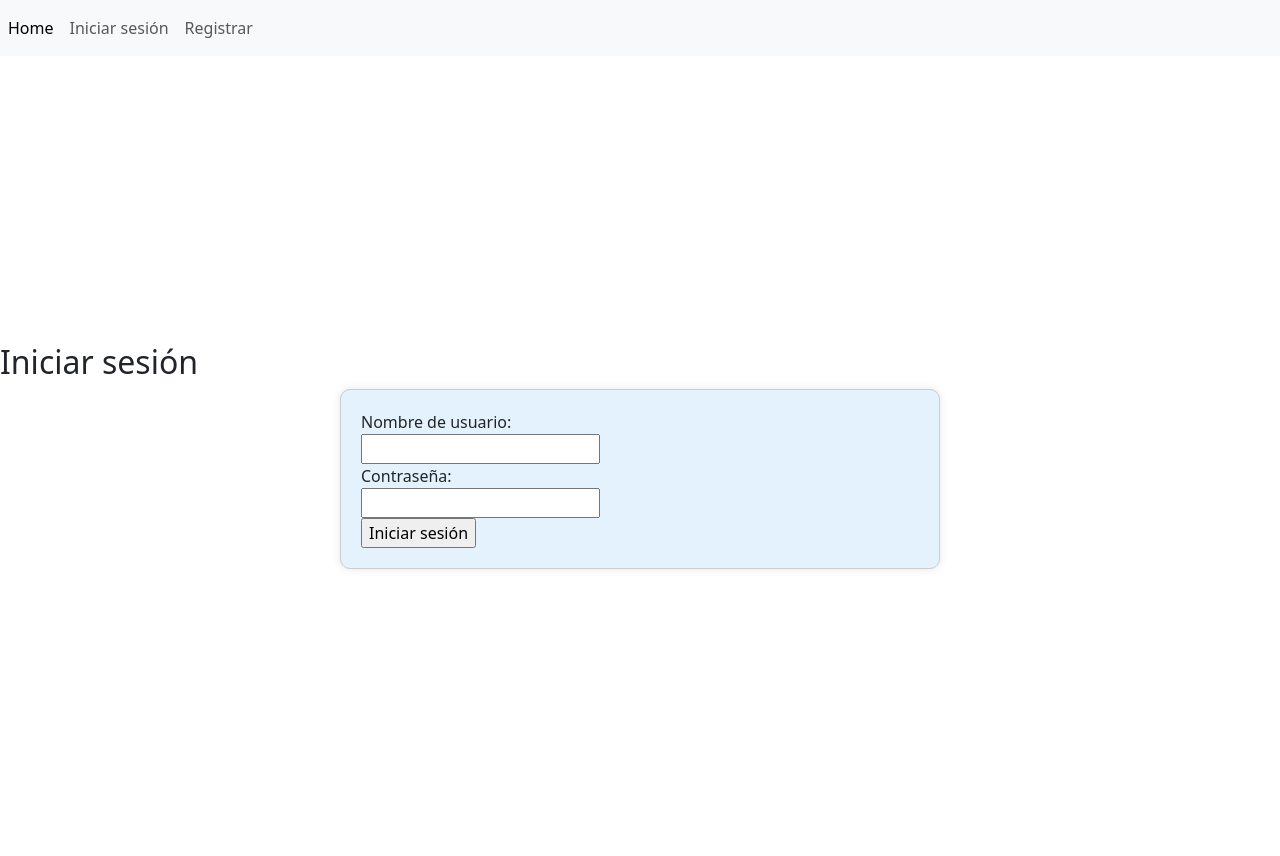
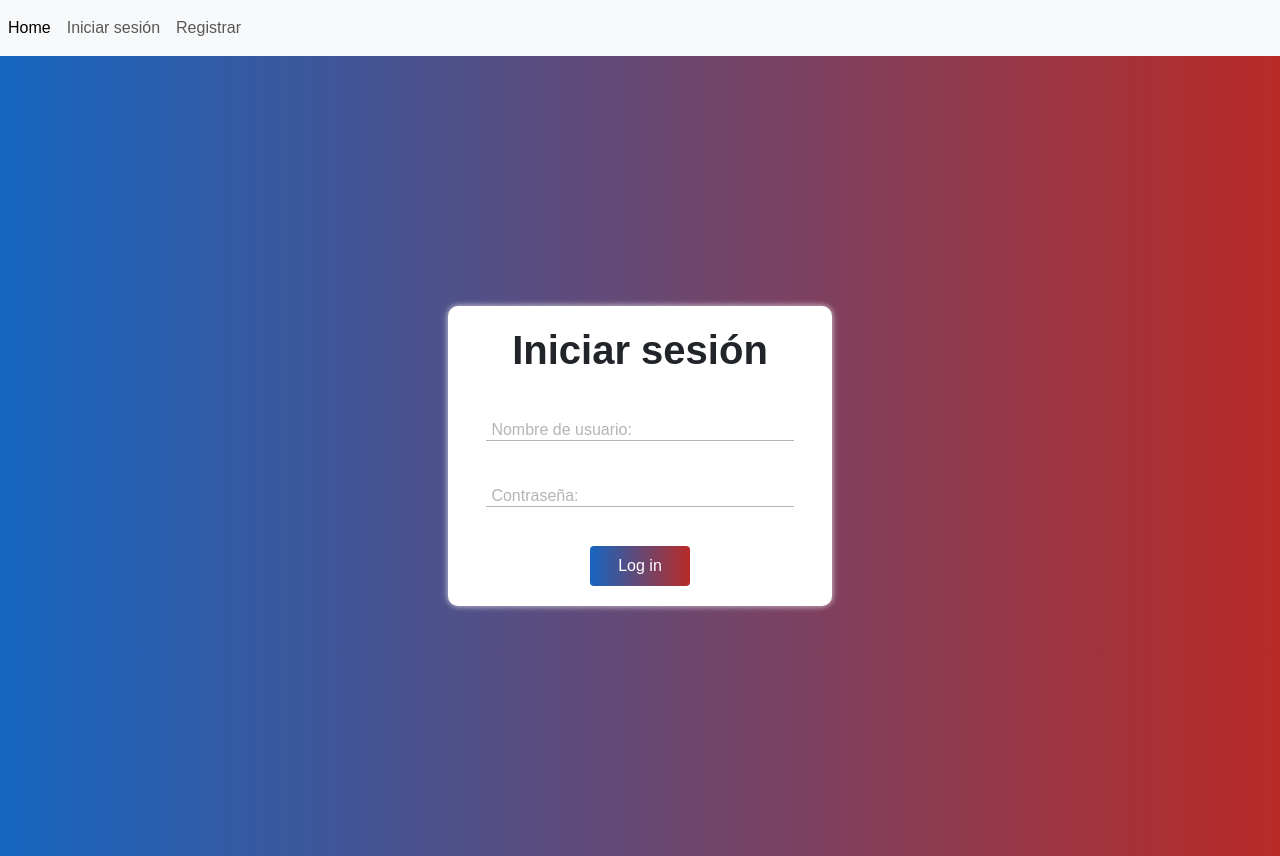
Before and after one commit to sergio110304/LAB_HOTELES, a Django app: page /login in a window 1280 px wide. Run offline with Django 5.2, Linux system fonts and the light colour scheme.

Commit message:
Añadir estilos al login

```diff
--- a/hotels/app/templates/login.html
+++ b/hotels/app/templates/login.html
@@ -3,7 +3,7 @@
 {% block head %}
 <title>Iniciar sesión</title>
 {% load static %}
-<link rel="stylesheet" type="text/css" href="{% static 'styles.css' %}">
+<link rel="stylesheet" type="text/css" href="{% static 'styleRegi.css' %}">
 {% endblock %}
 
 {% block main_classes %}
@@ -11,16 +11,23 @@
 {% endblock %}
 
 {% block contenido %}
-<h2>Iniciar sesión</h2>
-    <form method="post">
+<form class="text-center" method="post">
+    <div class="form">
         {% csrf_token %}
-        <label for="username">Nombre de usuario:</label><br>
-        <input type="text" id="username" name="username" required><br>
-        <label for="password">Contraseña:</label><br>
-        <input type="password" id="password" name="password" required><br>
-        <input type="submit" value="Iniciar sesión">
-    </form>
-    {% if error %}
-        <p style="color: red;">{{ error }}</p>
-    {% endif %}
+        <h1>Iniciar sesión</h1>
+        <div class="grupo">
+            <input type="text" id="username" name="username" required><span class="barra"></span>
+            <label for="username">Nombre de usuario:</label>
+        </div>
+        <div class="grupo">
+            <input type="password" id="password" name="password" required><span class="barra"></span>
+            <label for="password">Contraseña:</label>
+        </div>
+        {% if error %}
+            <p style="color: red;">{{ error }}</p>
+        {% endif %}
+        <button type="submit" value="Iniciar sesión">Log in</button>
+    </div>
+</form>
+
 {% endblock %}
```
